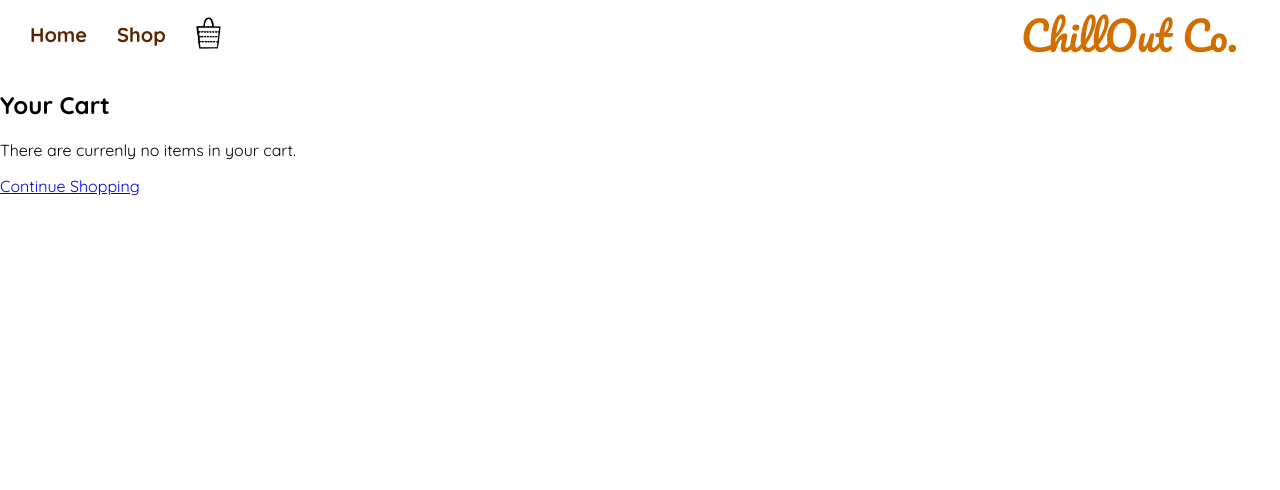
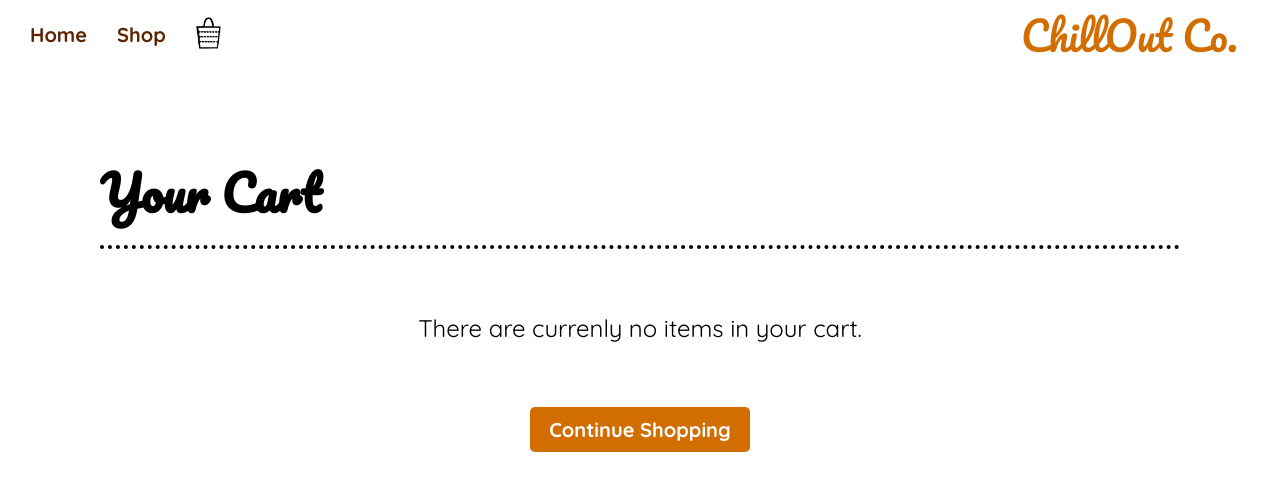
Before and after one commit to cynthem/shopping-cart, a React (Create React App) app: page /cart in a window 1280 px wide. Shown: the top 490 px of the page. Built offline with nearby package versions, Linux system fonts and the light colour scheme.

Commit message:
Add cart styles

```diff
--- a/src/components/Cart.js
+++ b/src/components/Cart.js
@@ -31,11 +31,13 @@ const Cart = ({
 
     return (
         <div className="cart">
-            <h2>Your Cart</h2>
+            <h2 className="cart-title">Your Cart</h2>
             {productNum < 1 && (
                 <div className="cart-empty">
-                    <p>There are currenly no items in your cart.</p>
-                    <Link to="/shop">Continue Shopping</Link>
+                    <p className="cart-empty-text">There are currenly no items in your cart.</p>
+                    <Link className="empty-cart-link" to="/shop">
+                        <button className="cart-shop-btn">Continue Shopping</button>
+                    </Link>
                 </div>
             )}
             {productNum > 0 && (
--- a/src/index.css
+++ b/src/index.css
@@ -270,3 +270,52 @@ body {
 .add-cart-btn:active {
   transform: translate(-1px, 1px);
 }
+
+
+/* CART */
+
+.cart {
+  margin: 40px 100px;
+}
+
+.cart-title {
+  font-family: 'Pacifico', serif;
+  font-size: 3rem;
+  padding-bottom: 10px;
+  border-bottom: 4px dotted black;
+}
+
+.cart-empty {
+  display: flex;
+  flex-direction: column;
+  gap: 40px;
+}
+
+.cart-empty-text {
+  text-align: center;
+  font-size: 1.5rem;
+}
+
+.empty-cart-link {
+  display: flex;
+  justify-content: center;
+  text-decoration: none;
+}
+
+.cart-shop-btn {
+  font-family: 'Quicksand', sans-serif;
+  font-size: 1.25rem;
+  width: 220px;
+  padding: 10px 0;
+  background-color: #d26d00;
+  color: white;
+  font-weight: 700;
+  border: none;
+  outline: none;
+  border-radius: 5px;
+  cursor: pointer;
+}
+
+.cart-shop-btn:active {
+  transform: translate(-1px, 1px);
+}
```
